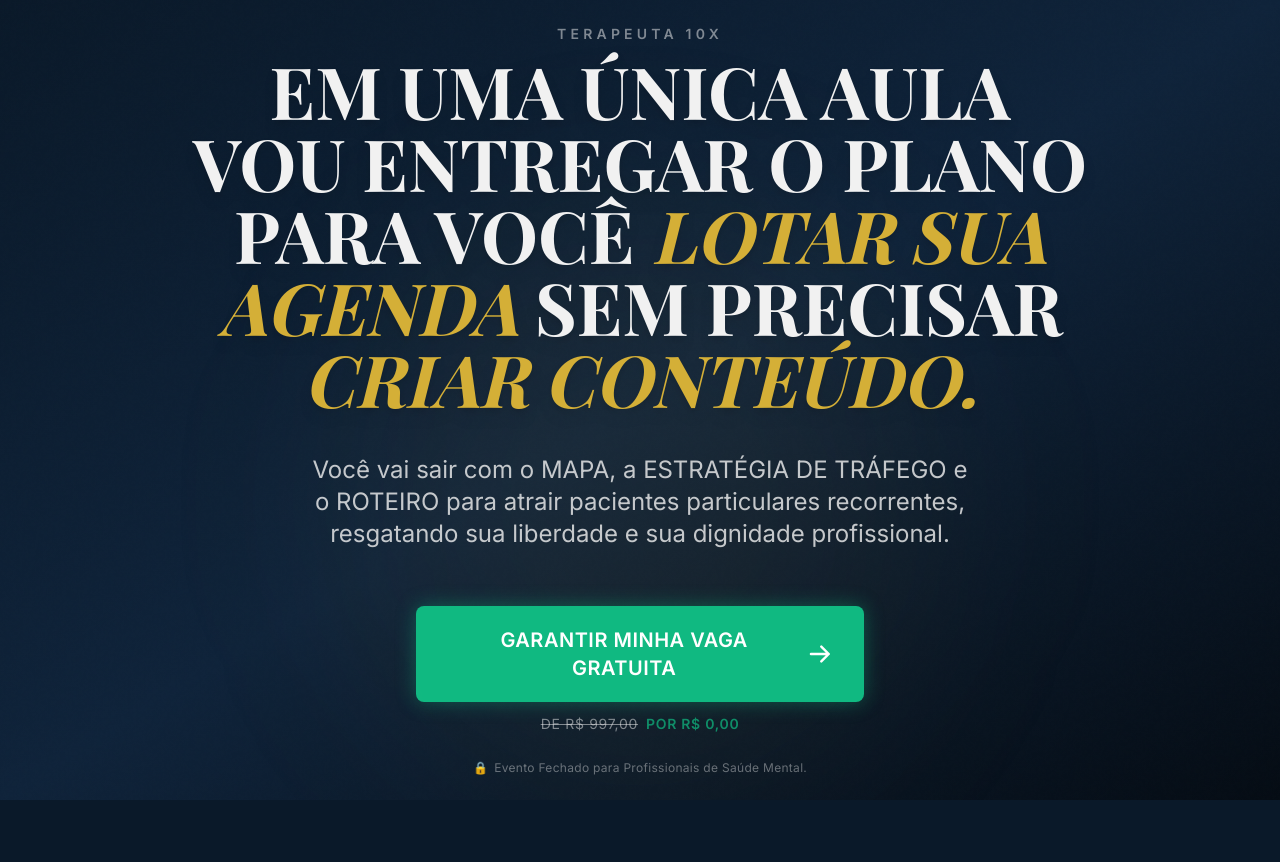
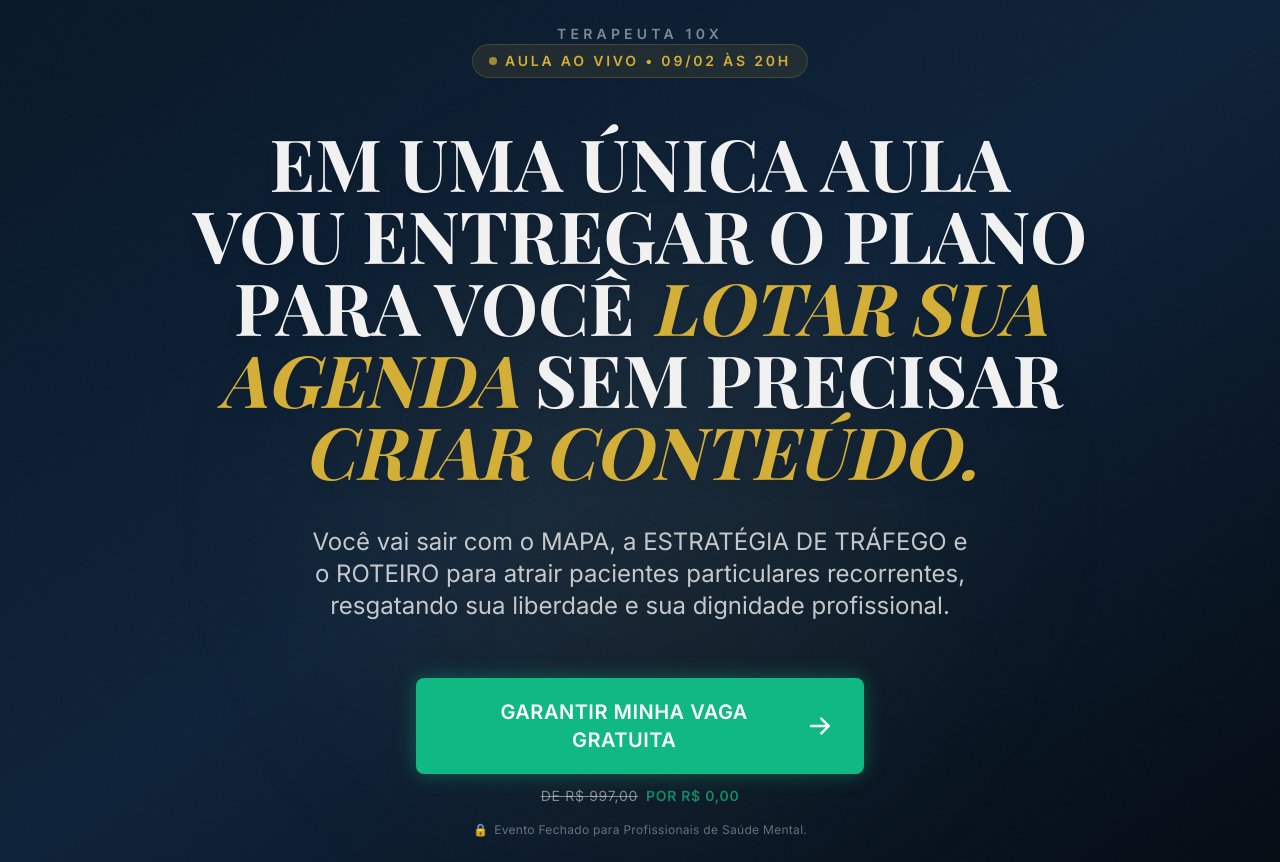
Before and after one commit to muitovalor1-cyber/terapeuta10x, a React (Vite) app: page / in a window 1280 px wide. Before the commit the page ends 800 px from the top, so only its background shows below. Built offline with nearby package versions, Linux system fonts and the light colour scheme; a web font is replaced by a local one.

Commit message:
feat: add aula 09/02 date tag and styles

```diff
--- a/App.tsx
+++ b/App.tsx
@@ -20,6 +20,14 @@ const App: React.FC = () => {
 
       {/* CENTER CONTENT */}
       <div className="relative z-10 flex flex-col items-center justify-center text-center flex-grow w-full max-w-5xl gap-6 md:gap-10">
+
+        {/* DATE TAG */}
+        <div className="flex items-center gap-2 px-4 py-1.5 rounded-full bg-brand-gold/10 border border-brand-gold/20 backdrop-blur-sm mb-2 animate-fade-in">
+          <span className="w-2 h-2 rounded-full bg-brand-gold animate-pulse"></span>
+          <span className="text-brand-gold font-sans font-bold text-xs md:text-sm uppercase tracking-[0.2em]">
+            Aula Ao Vivo • 09/02 às 20h
+          </span>
+        </div>
 
         {/* 2. HEADLINE */}
         <h1 className="font-serif text-3xl sm:text-4xl md:text-6xl lg:text-7xl leading-[1.1] font-bold text-balance drop-shadow-lg">
```
